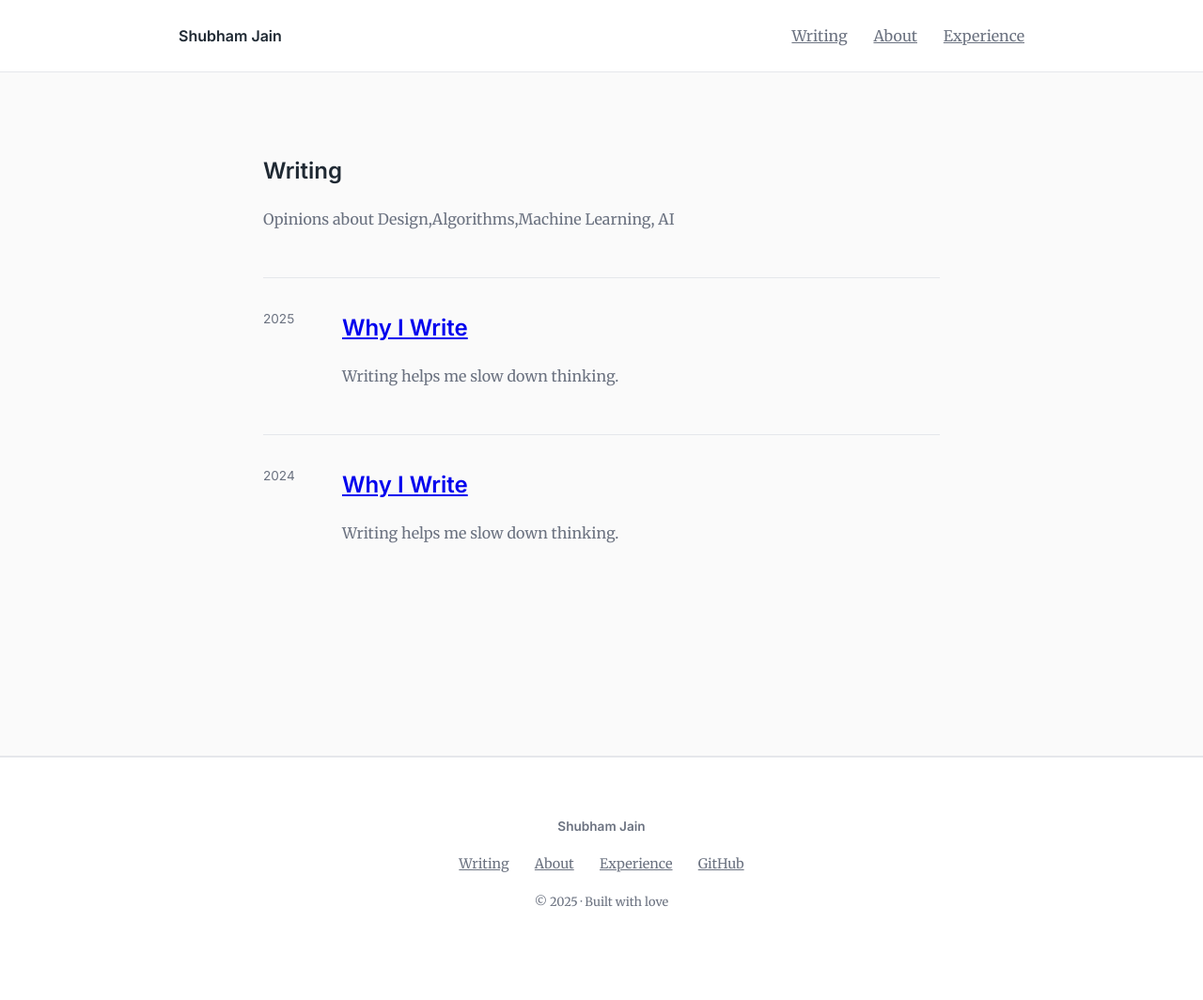
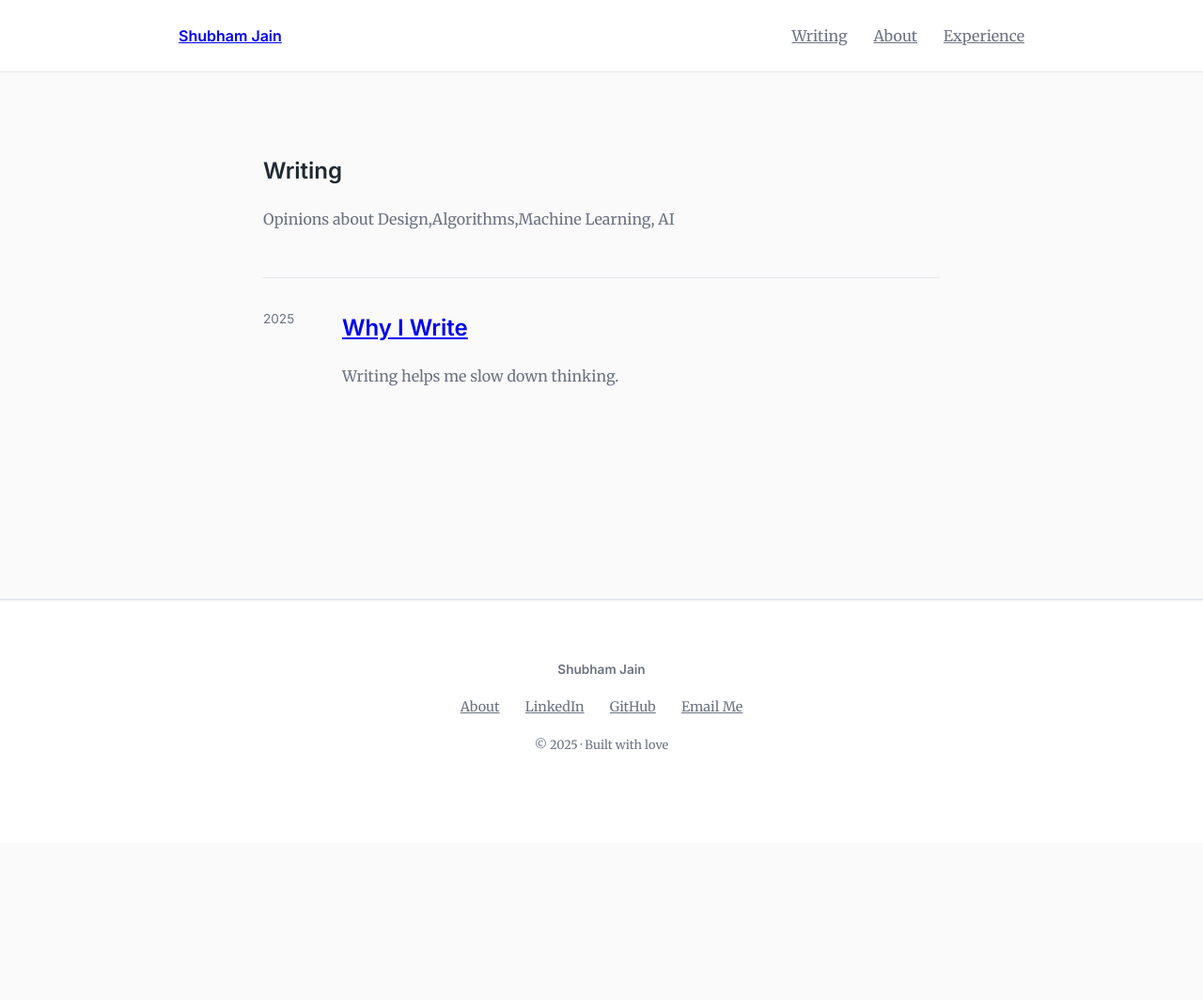
Before and after one commit to JainShubham23/blog, a Jekyll site: the page built from index.html, in a window 1280 px wide. Shown: the whole page at 94% size. Built offline with Jekyll 4.4.1, drawn with Linux system fonts in a browser that asks for light colours; after the commit the page ends 900 px from its top, so only the background shows below that.

Commit message:
Fix Links

```diff
--- a/_layouts/default.html
+++ b/_layouts/default.html
@@ -10,7 +10,7 @@
 
 <header class="site-header">
   <nav class="nav">
-    <a class="brand">{{ site.title }}</a>
+    <a class="brand" href="/">{{ site.title }}</a>
     <div class="nav-links">
       <a href="{{ '/' | relative_url }}">Writing</a>
       <a href="{{ '/about' | relative_url }}">About</a>
@@ -28,10 +28,10 @@
       <p class="footer-brand">{{ site.title }}</p>
 
       <nav class="footer-links">
-        <a href="/">Writing</a>
         <a href="/about">About</a>
-        <a href="/experience">Experience</a>
+        <a href="/https://www.linkedin.com/in/shubham-jain2310/">LinkedIn</a>
         <a href="https://github.com/jainshubham23">GitHub</a>
+        <a href="/shubhamjain3815@gmail.com">Email Me</a>
       </nav>
 
       <p class="footer-meta">
```
Also changed, not shown: _posts/2024-12-13-title.md (deleted, +0 -12 lines).
